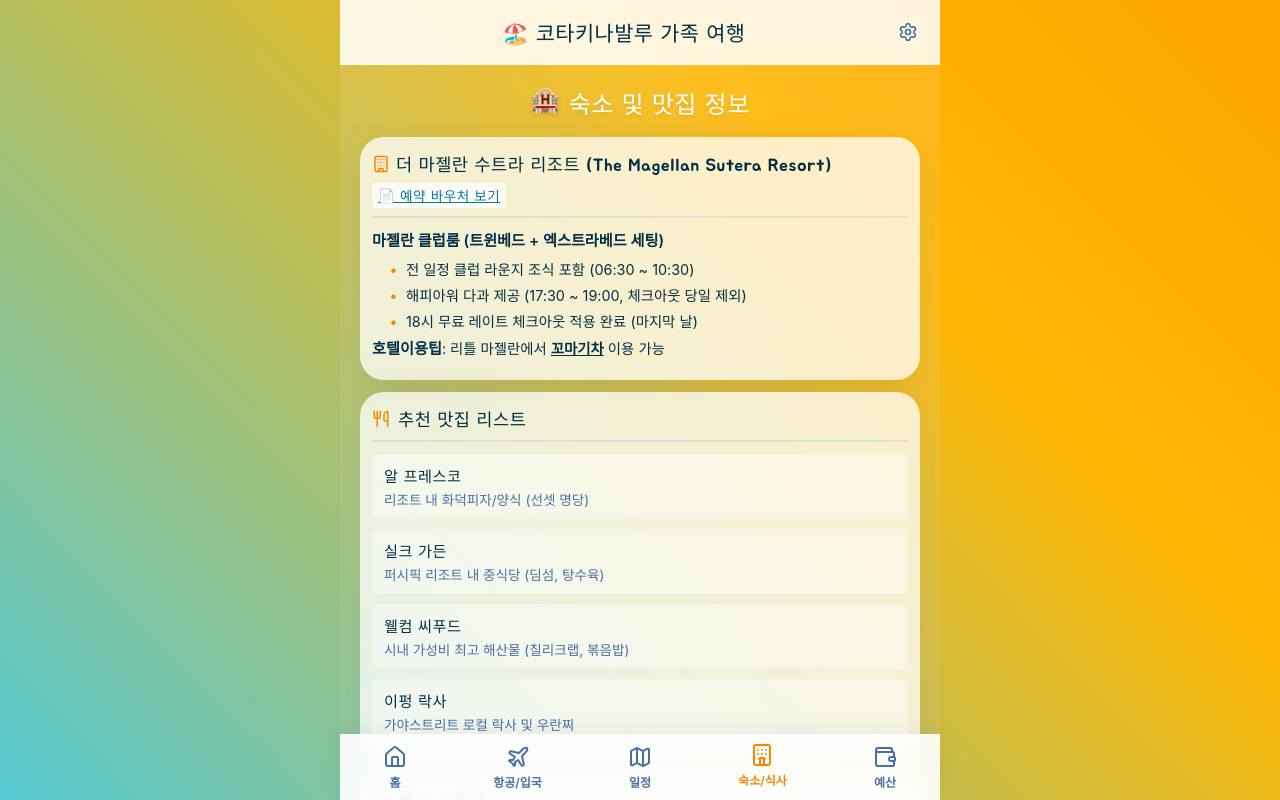
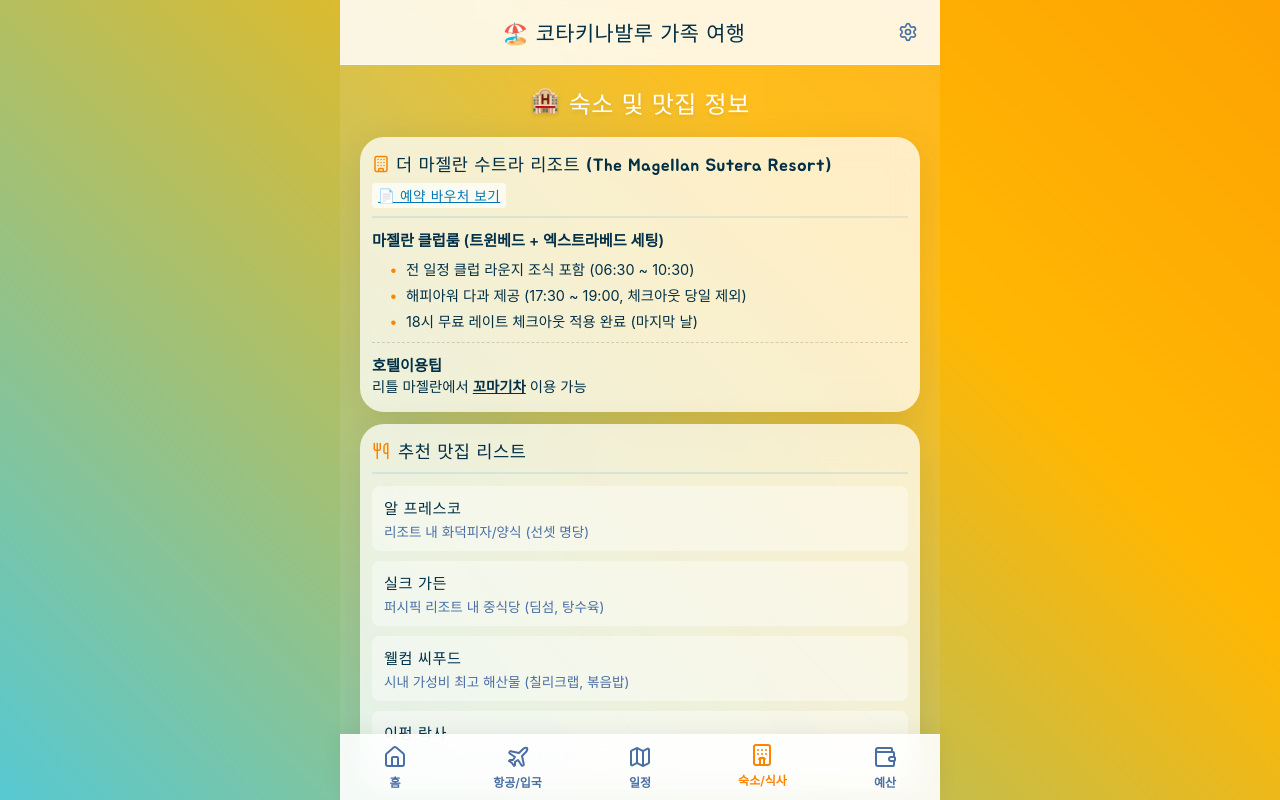
Before and after one commit to shjy235-dot/kota-family, a React (Vite) app: page /hotel in a window 1280 px wide. Built offline with nearby package versions, Linux system fonts and the light colour scheme; no server answers; the database is empty; a web font is replaced by a local one.

Commit message:
refactor: 호텔이용팁을 benefits 목록 항목 대신 별도 필드로 분리하고 라벨/내용 줄바꿈 적용

```diff
--- a/src/App.css
+++ b/src/App.css
@@ -106,13 +106,6 @@
   position: absolute;
   left: 0;
 }
-.info-list li.no-bullet {
-  padding-left: 0;
-  margin-left: -18px;
-}
-.info-list li.no-bullet::before {
-  content: none;
-}
 
 /* 체크리스트 스타일 */
 .check-item {
--- a/src/components/HotelInfo.jsx
+++ b/src/components/HotelInfo.jsx
@@ -76,7 +76,7 @@
         </p>
         <ul className="info-list" style={{ paddingLeft: '18px', margin: 0 }}>
           {hotel.benefits.map((benefit, idx) => (
-            <li key={idx} className={benefit.includes('호텔이용팁') ? 'no-bullet' : undefined} style={{ fontSize: '0.9rem', lineHeight: '1.4', marginBottom: '6px' }}>
+            <li key={idx} style={{ fontSize: '0.9rem', lineHeight: '1.4', marginBottom: '6px' }}>
               {isAdminMode ? (
                 <div style={{display:'flex', gap:'4px'}}>
                   <input type="text" value={benefit} onChange={e => {
@@ -99,6 +99,18 @@
             </button>
           )}
         </ul>
+        <div style={{ marginTop: '10px', paddingTop: '10px', borderTop: '1px dashed rgba(0,0,0,0.15)' }}>
+          <p style={{ fontWeight: '600', fontSize: '0.95rem', color: 'var(--ocean-accent)', marginBottom: '2px' }}>
+            호텔이용팁
+          </p>
+          <p style={{ fontSize: '0.9rem', lineHeight: '1.4' }}>
+            {isAdminMode ? (
+              <input type="text" value={hotel.usageTip} onChange={e => updateHotel({...hotel, usageTip: e.target.value})} style={{ width: '100%', padding: '4px', border: '1px solid #ccc', borderRadius: '4px' }} />
+            ) : (
+              <span dangerouslySetInnerHTML={{ __html: hotel.usageTip }} />
+            )}
+          </p>
+        </div>
       </div>
 
       <div className="glass-card" style={cardStyle}>
--- a/src/context/TravelContext.jsx
+++ b/src/context/TravelContext.jsx
@@ -140,17 +140,16 @@
         if (data.tourNotes) setTourNotes(data.tourNotes);
 
         let currentHotel = data.hotel || travelData.hotel;
-        // 꼬마기차 이용팁 신규 삽입/스타일 업데이트 패치 (기존 사용자 DB 패치용)
-        const kidsTrainTip = "<strong style='color:var(--ocean-accent); font-size:0.95rem;'>호텔이용팁</strong>: 리틀 마젤란에서 <a href='https://kotamania.tistory.com/61' target='_blank' rel='noreferrer' style='color:var(--ocean-accent); text-decoration:underline; font-weight:600;'>꼬마기차</a> 이용 가능";
+        // 꼬마기차 이용팁을 benefits 목록 항목에서 별도 usageTip 필드로 이전하는 패치 (기존 사용자 DB 패치용)
+        const kidsTrainTip = "리틀 마젤란에서 <a href='https://kotamania.tistory.com/61' target='_blank' rel='noreferrer' style='color:var(--ocean-accent); text-decoration:underline; font-weight:600;'>꼬마기차</a> 이용 가능";
         let hotelPatched = false;
-        if (currentHotel?.benefits) {
-          if (!currentHotel.benefits.some(b => b.includes('꼬마기차'))) {
-            currentHotel = { ...currentHotel, benefits: [...currentHotel.benefits, kidsTrainTip] };
-            hotelPatched = true;
-          } else if (!currentHotel.benefits.some(b => b === kidsTrainTip)) {
-            currentHotel = { ...currentHotel, benefits: currentHotel.benefits.map(b => b.includes('꼬마기차') ? kidsTrainTip : b) };
-            hotelPatched = true;
-          }
+        if (currentHotel?.benefits?.some(b => b.includes('꼬마기차'))) {
+          currentHotel = { ...currentHotel, benefits: currentHotel.benefits.filter(b => !b.includes('꼬마기차')) };
+          hotelPatched = true;
+        }
+        if (!currentHotel?.usageTip) {
+          currentHotel = { ...currentHotel, usageTip: kidsTrainTip };
+          hotelPatched = true;
         }
         if (hotelPatched) updateDoc(docRef, { hotel: currentHotel });
         setHotel(currentHotel);
--- a/src/data/travelData.js
+++ b/src/data/travelData.js
@@ -48,8 +48,8 @@
       "전 일정 클럽 라운지 조식 포함 (06:30 ~ 10:30)",
       "해피아워 다과 제공 (17:30 ~ 19:00, 체크아웃 당일 제외)",
       "18시 무료 레이트 체크아웃 적용 완료 (마지막 날)",
-      "<strong style='color:var(--ocean-accent); font-size:0.95rem;'>호텔이용팁</strong>: 리틀 마젤란에서 <a href='https://kotamania.tistory.com/61' target='_blank' rel='noreferrer' style='color:var(--ocean-accent); text-decoration:underline; font-weight:600;'>꼬마기차</a> 이용 가능",
     ],
+    usageTip: "리틀 마젤란에서 <a href='https://kotamania.tistory.com/61' target='_blank' rel='noreferrer' style='color:var(--ocean-accent); text-decoration:underline; font-weight:600;'>꼬마기차</a> 이용 가능",
     goldCard: {
       date: "2026년 9월 1일 (화) 사용",
       details: [
```
